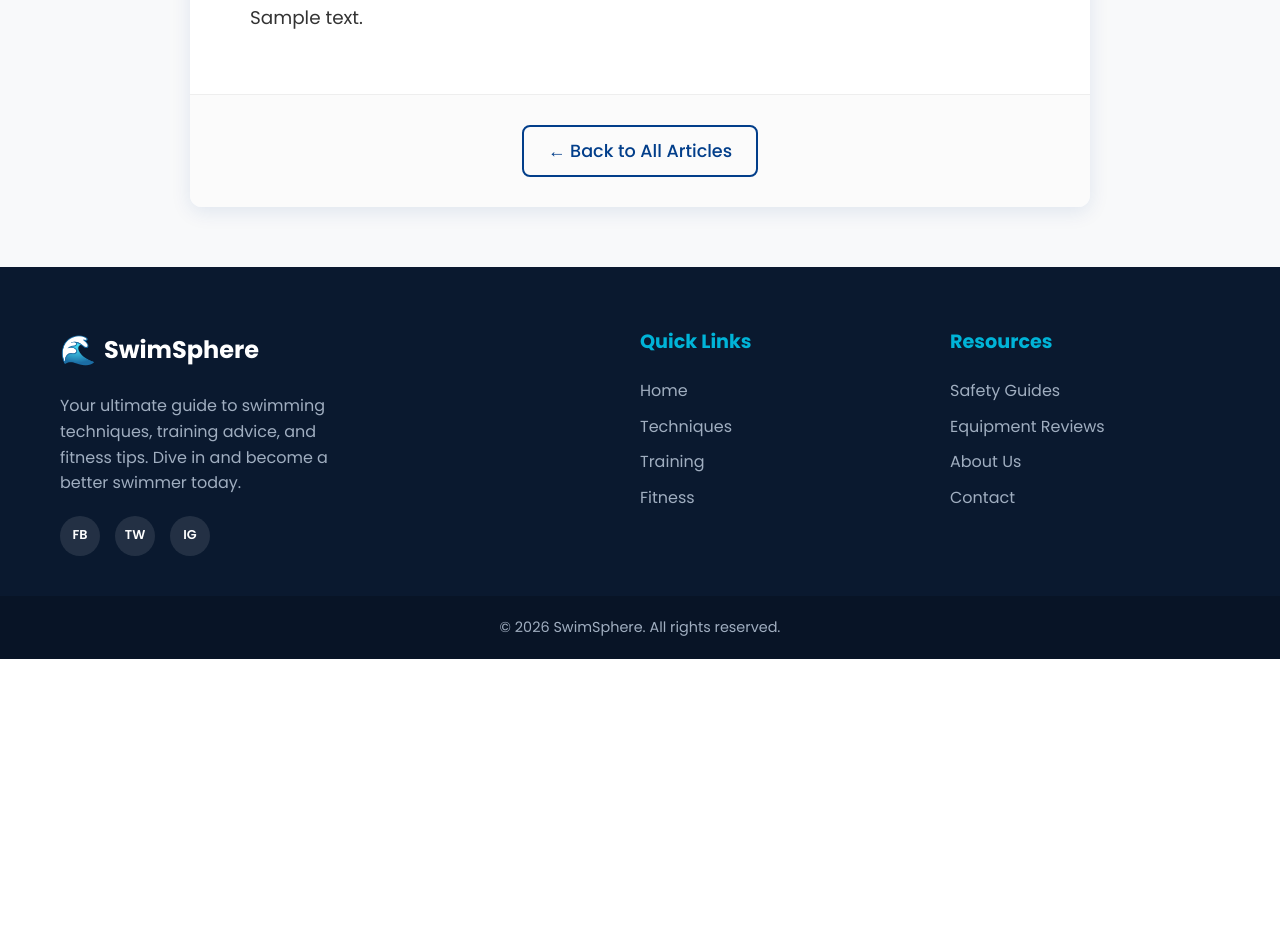
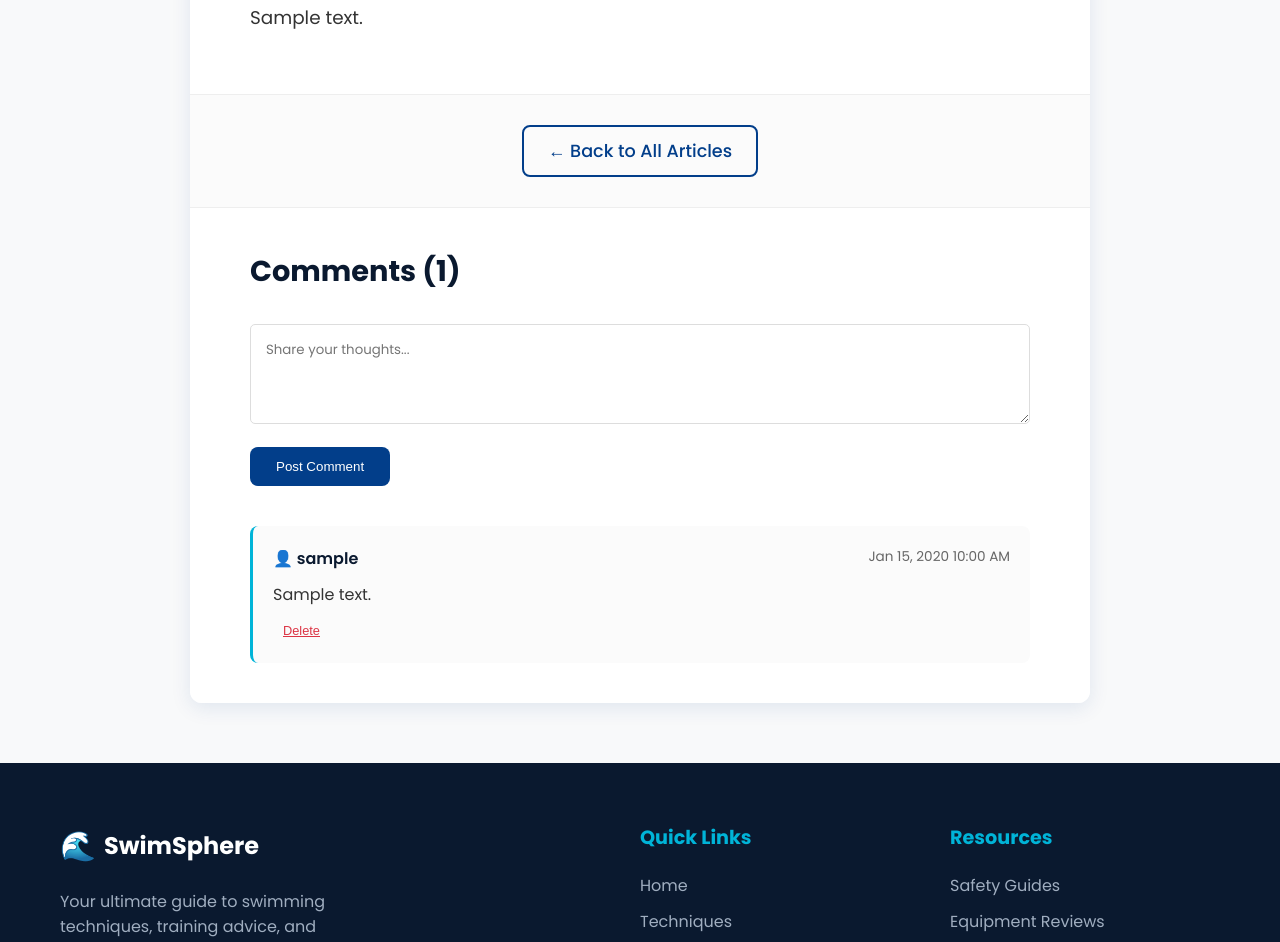
Before and after one commit to HelshiJayasekara/SwimSphere, a PHP site: page /article.php?id=1 in a window 1280 px wide. Shown: the part 599-1541 px from the top of the page. Before the commit the page ends 1258 px from the top, so only its background shows below. Run offline with PHP 8.4, Linux system fonts and the light colour scheme; the visitor is signed in with stand-in values (Sample User, id 1); tables that the repository leaves empty or names only in its code hold one stand-in row (values such as "Sample post").

Commit message:
Add article comments

```diff
--- a/article.php
+++ b/article.php
@@ -40,6 +40,21 @@ try {
 // Format the date beautifully
 $date = date('F j, Y', strtotime($article['created_at']));
 
+// Fetch comments for this post
+try {
+    $stmt = $pdo->prepare("
+        SELECT c.id, c.content, c.created_at, c.user_id, u.username as author
+        FROM comment c
+        JOIN user u ON c.user_id = u.id
+        WHERE c.blog_post_id = :post_id
+        ORDER BY c.created_at DESC
+    ");
+    $stmt->execute(['post_id' => $post_id]);
+    $comments = $stmt->fetchAll();
+} catch (PDOException $e) {
+    $comments = [];
+}
+
 require_once 'includes/header.php';
 ?>
 
@@ -76,6 +91,71 @@ require_once 'includes/header.php';
                 <a href="/index.php#articles" class="btn btn-outline" style="display: inline-block; font-size: 1.1rem;">← Back to All Articles</a>
             </div>
 
+            <!-- Comments Section -->
+            <div class="article-comments" style="padding: 40px 60px; background: white; border-top: 1px solid #eee;">
+                <h3 style="font-size: 1.8rem; color: var(--clr-navy); margin-bottom: 30px;">Comments (<?php echo count($comments); ?>)</h3>
+
+                <!-- Error/Success Messages -->
+                <?php if (isset($_SESSION['error_message'])): ?>
+                    <div class="alert alert-danger" style="background: #f8d7da; color: #721c24; padding: 15px; border-radius: 8px; margin-bottom: 25px; border: 1px solid #f5c6cb;">
+                        <p style="margin: 0; font-weight: 500;">⚠️ <?php echo htmlspecialchars($_SESSION['error_message']); ?></p>
+                    </div>
+                    <?php unset($_SESSION['error_message']); ?>
+                <?php endif; ?>
+                <?php if (isset($_SESSION['success_message'])): ?>
+                    <div class="alert alert-success" style="background: #d4edda; color: #155724; padding: 15px; border-radius: 8px; margin-bottom: 25px; border: 1px solid #c3e6cb;">
+                        <p style="margin: 0; font-weight: 500;">✅ <?php echo htmlspecialchars($_SESSION['success_message']); ?></p>
+                    </div>
+                    <?php unset($_SESSION['success_message']); ?>
+                <?php endif; ?>
+
+                <!-- Comment Form -->
+                <div class="comment-form-container" style="margin-bottom: 40px;">
+                    <?php if (isset($_SESSION['user_id'])): ?>
+                        <form action="/post_comment.php" method="POST" class="comment-form">
+                            <input type="hidden" name="post_id" value="<?php echo htmlspecialchars($post_id); ?>">
+                            <div class="form-group" style="margin-bottom: 15px;">
+                                <textarea name="content" class="form-control" placeholder="Share your thoughts..." style="width: 100%; padding: 15px; border: 1px solid #ddd; border-radius: 5px; font-family: inherit; min-height: 100px; resize: vertical;" required></textarea>
+                            </div>
+                            <button type="submit" class="btn btn-primary">Post Comment</button>
+                        </form>
+                    <?php else: ?>
+                        <div class="login-prompt" style="background: var(--clr-light-cyan); padding: 20px; border-radius: var(--radius-sm); text-align: center;">
+                            <p style="color: var(--clr-ocean); font-weight: 500; margin-bottom: 10px;">You must be logged in to post a comment.</p>
+                            <a href="/auth/login.php" class="btn btn-primary">Log In to Comment</a>
+                        </div>
+                    <?php endif; ?>
+                </div>
+
+                <!-- Comments List -->
+                <div class="comments-list" style="display: flex; flex-direction: column; gap: 20px;">
+                    <?php if (empty($comments)): ?>
+                        <p style="color: var(--clr-text-light); font-style: italic;">No comments yet. Be the first to share your thoughts!</p>
+                    <?php else: ?>
+                        <?php foreach ($comments as $comment): ?>
+                            <div class="comment" style="background: #fbfbfb; padding: 20px; border-radius: var(--radius-sm); border-left: 3px solid var(--clr-aqua);">
+                                <div class="comment-header" style="display: flex; justify-content: space-between; margin-bottom: 10px;">
+                                    <span style="font-weight: 600; color: var(--clr-navy);">👤 <?php echo htmlspecialchars($comment['author']); ?></span>
+                                    <span style="font-size: 0.85rem; color: var(--clr-text-light);"><?php echo date('M j, Y g:i A', strtotime($comment['created_at'])); ?></span>
+                                </div>
+                                <div class="comment-body" style="color: var(--clr-text); line-height: 1.6; margin-bottom: 10px;">
+                                    <?php echo nl2br(htmlspecialchars($comment['content'])); ?>
+                                </div>
+                                <?php if (isset($_SESSION['user_id']) && $_SESSION['user_id'] == $comment['user_id']): ?>
+                                    <div class="comment-actions">
+                                        <form action="/delete_comment.php" method="POST" onsubmit="return confirm('Are you sure you want to delete your comment?');" style="margin: 0;">
+                                            <input type="hidden" name="comment_id" value="<?php echo $comment['id']; ?>">
+                                            <input type="hidden" name="post_id" value="<?php echo $post_id; ?>">
+                                            <button type="submit" class="btn btn-outline" style="padding: 2px 8px; font-size: 0.8rem; color: #dc3545; border-color: transparent; background: transparent; cursor: pointer; text-decoration: underline;">Delete</button>
+                                        </form>
+                                    </div>
+                                <?php endif; ?>
+                            </div>
+                        <?php endforeach; ?>
+                    <?php endif; ?>
+                </div>
+            </div>
+
         </article>
 
     </div>
```
Also changed, not shown: delete_comment.php (added, +55 -0 lines), post_comment.php (added, +69 -0 lines).
